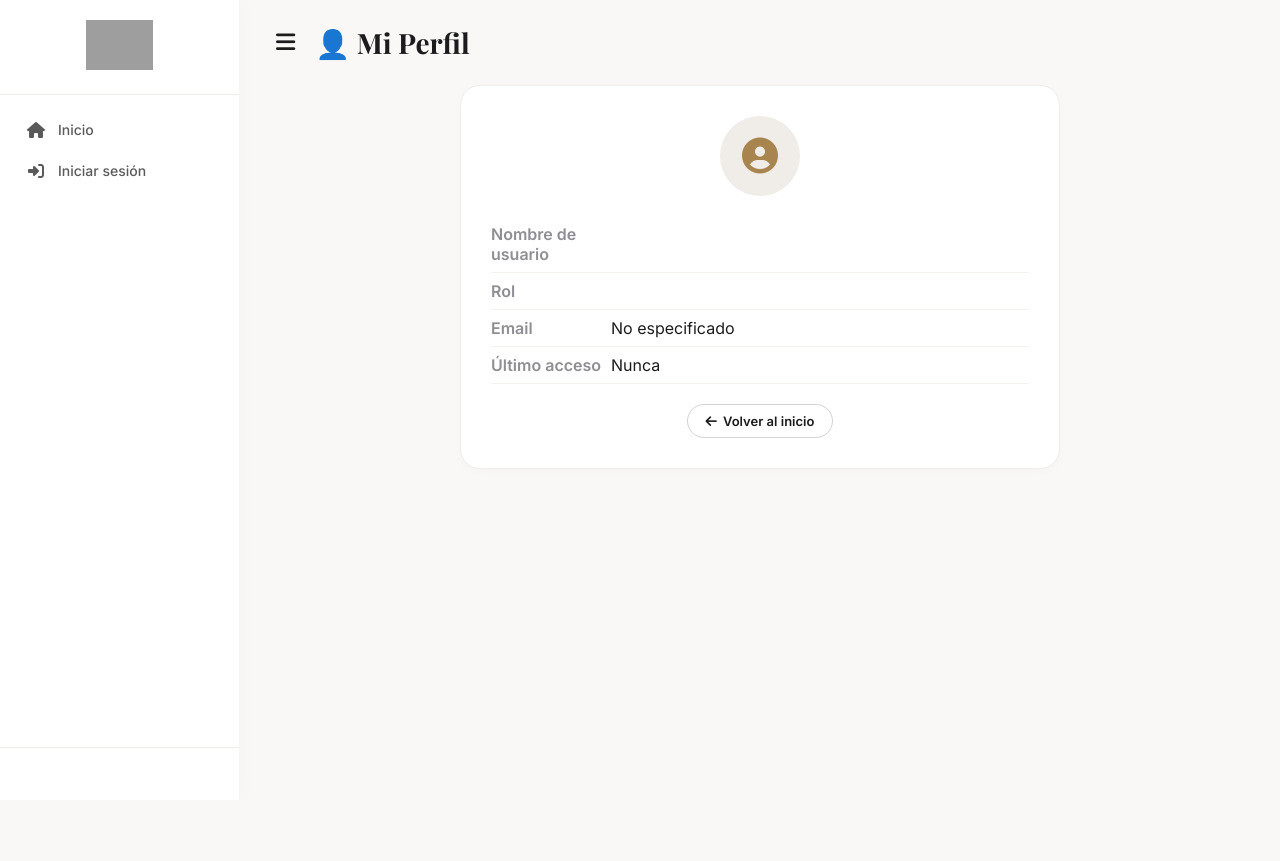
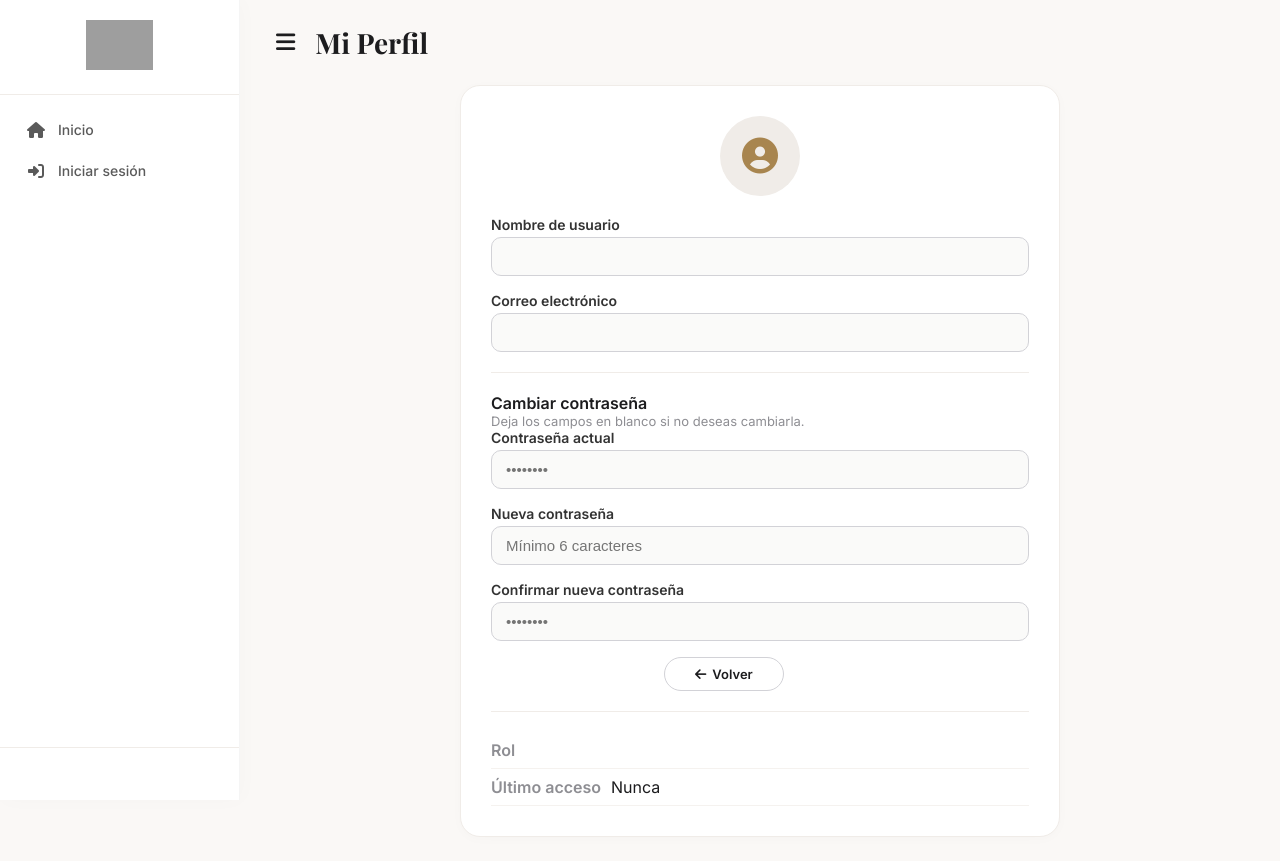
Before and after one commit to ditotravieso-01/traviesoprint, a Python web app: template app/auth/templates/profile.html in a window 1280 px wide. Before the commit the page ends 748 px from the top, so only its background shows below. Run offline with Jinja, Linux system fonts and the light colour scheme; the template is opened without the code that fills it, so the values that code supplies are empty; some web fonts are replaced; grey boxes are pictures that could not be loaded.

Commit message:
Actualizar perfil de usuario: permitir cambio de username y password; añadir script install.sh; ignorar instance/

```diff
--- a/app/auth/templates/profile.html
+++ b/app/auth/templates/profile.html
@@ -2,7 +2,7 @@
 
 {% block title %}Mi Perfil · CairoStudio{% endblock %}
 
-{% block page_title %}👤 Mi Perfil{% endblock %}
+{% block page_title %}Mi Perfil{% endblock %}
 
 {% block extra_css %}
 <style>
@@ -27,18 +27,68 @@
         color: #a8854f;
         margin: 0 auto 16px;
     }
-    .profile-card .field {
+    .form-group {
+        margin-bottom: 16px;
+    }
+    .form-group label {
+        display: block;
+        font-weight: 600;
+        font-size: 14px;
+        color: #333;
+        margin-bottom: 4px;
+    }
+    .form-group input {
+        width: 100%;
+        padding: 10px 14px;
+        border: 1px solid #d2d2d7;
+        border-radius: 10px;
+        font-size: 15px;
+        background: #fafaf9;
+        transition: border-color 0.2s, box-shadow 0.2s;
+    }
+    .form-group input:focus {
+        outline: none;
+        border-color: #1c1c1e;
+        background: white;
+        box-shadow: 0 0 0 3px rgba(0,0,0,0.03);
+    }
+    .btn-group {
+        display: flex;
+        gap: 12px;
+        flex-wrap: wrap;
+        margin-top: 8px;
+    }
+    .btn-group .btn {
+        min-width: 120px;
+        justify-content: center;
+    }
+    .alert {
+        padding: 12px 16px;
+        border-radius: 8px;
+        margin-bottom: 16px;
+        font-size: 14px;
+        border-left: 4px solid transparent;
+        display: flex;
+        align-items: center;
+        gap: 8px;
+    }
+    .alert-danger { background: #fde8e5; color: #991b1b; border-left-color: #dc2626; }
+    .alert-success { background: #d1fae5; color: #065f46; border-left-color: #10b981; }
+    .alert-info { background: #e0f2fe; color: #1e3a8a; border-left-color: #3b82f6; }
+    .alert-warning { background: #fef3c7; color: #78350f; border-left-color: #f59e0b; }
+    hr { border: 0; border-top: 1px solid #f0ece8; margin: 20px 0; }
+    .field {
         display: flex;
         padding: 8px 0;
         border-bottom: 1px solid #f5f2ef;
     }
-    .profile-card .field .label {
+    .field .label {
         font-weight: 600;
         color: #8e8e93;
         width: 120px;
         flex-shrink: 0;
     }
-    .profile-card .field .value {
+    .field .value {
         color: #1c1c1e;
     }
 </style>
@@ -50,13 +100,53 @@
     <h2 class="serif" style="text-align:center; font-size:24px; margin-bottom:4px;">{{ current_user.username }}</h2>
     <p style="text-align:center; color:#8e8e93; margin-bottom:20px;">{{ current_user.role }}</p>
 
-    <div class="field"><span class="label">Nombre de usuario</span><span class="value">{{ current_user.username }}</span></div>
+    <!-- Mostrar mensajes flash -->
+    {% with messages = get_flashed_messages(with_categories=true) %}
+        {% for category, message in messages %}
+            <div class="alert alert-{{ category }}">{{ message }}</div>
+        {% endfor %}
+    {% endwith %}
+
+    <form method="POST" action="{{ url_for('auth.update_profile') }}">
+        <!-- Campo: Nombre de usuario -->
+        <div class="form-group">
+            <label for="username">Nombre de usuario</label>
+            <input type="text" id="username" name="username" value="{{ current_user.username }}" required>
+        </div>
+
+        <!-- Campo: Email -->
+        <div class="form-group">
+            <label for="email">Correo electrónico</label>
+            <input type="email" id="email" name="email" value="{{ current_user.email or '' }}">
+        </div>
+
+        <hr>
+
+        <h5 style="font-weight:600; font-size:16px;">Cambiar contraseña</h5>
+        <p style="font-size:13px; color:#8e8e93;">Deja los campos en blanco si no deseas cambiarla.</p>
+
+        <div class="form-group">
+            <label for="current_password">Contraseña actual</label>
+            <input type="password" id="current_password" name="current_password" placeholder="••••••••">
+        </div>
+        <div class="form-group">
+            <label for="new_password">Nueva contraseña</label>
+            <input type="password" id="new_password" name="new_password" placeholder="Mínimo 6 caracteres">
+        </div>
+        <div class="form-group">
+            <label for="confirm_password">Confirmar nueva contraseña</label>
+            <input type="password" id="confirm_password" name="confirm_password" placeholder="••••••••">
+        </div>
+
+        <div class="btn-group">
+            <button type="submit" class="btn btn-primary"><i class="fas fa-save"></i> Guardar cambios</button>
+            <a href="{{ url_for('home.index') }}" class="btn btn-outline"><i class="fas fa-arrow-left"></i> Volver</a>
+        </div>
+    </form>
+
+    <!-- Mostrar información adicional (solo lectura) -->
+    <hr>
     <div class="field"><span class="label">Rol</span><span class="value">{{ current_user.role }}</span></div>
-    <div class="field"><span class="label">Email</span><span class="value">{{ current_user.email or 'No especificado' }}</span></div>
     <div class="field"><span class="label">Último acceso</span><span class="value">{{ current_user.last_login.strftime('%d/%m/%Y %H:%M') if current_user.last_login else 'Nunca' }}</span></div>
-
-    <div style="display:flex; gap:12px; margin-top:20px; justify-content:center;">
-        <a href="{{ url_for('home.index') }}" class="btn btn-outline"><i class="fas fa-arrow-left"></i> Volver al inicio</a>
-    </div>
 </div>
 {% endblock %}
```
Also changed, not shown: app/auth/__init__.py (+41 -10 lines), app/config.py (+13 -15 lines), README.md, 3 other files.
